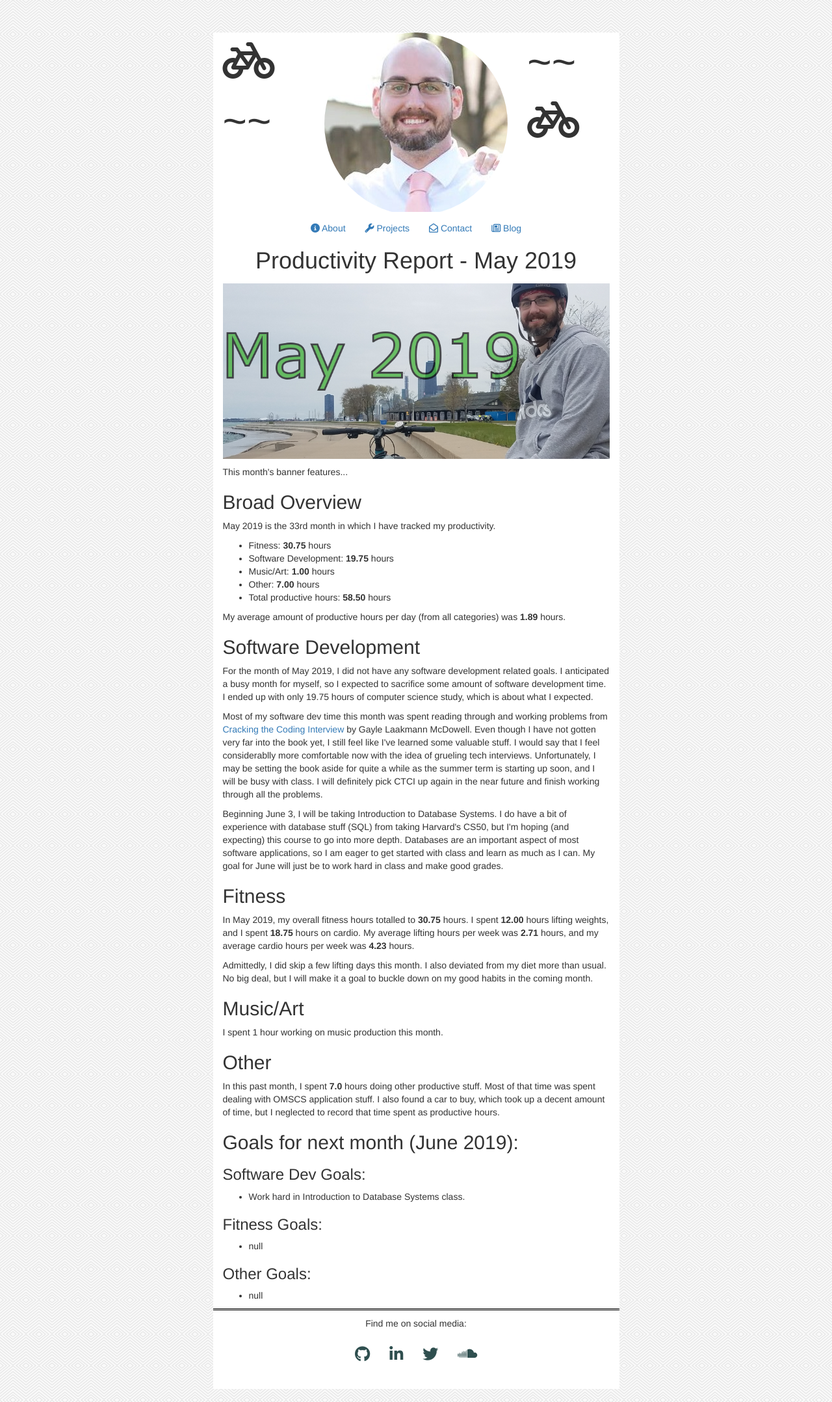
After one commit to I4N-T/site-2, a Django app: page /posts/May2019/ in a window 1280 px wide. The commit adds this page. Shown: the whole page at 65% size. Run offline with Django 3.2, Linux system fonts and the light colour scheme; some libraries are stand-ins or nearby versions.

Commit message:
uploading may 2019 blog

```diff
--- a/personal/templates/personal/blog.html
+++ b/personal/templates/personal/blog.html
@@ -12,6 +12,7 @@
             <h1 class="text-center" style="margin-top: -15px;">Blog Posts</h1>
 
 			{% load static %}
+			<a href="{% url 'posts' 'May2019' %}"><img class="img-responsive banner-img" src="{% static '/May2019.png' %}" alt="May 2019 Productivity Report" /></a>
 			<a href="{% url 'posts' 'April2019' %}"><img class="img-responsive banner-img" src="{% static '/April2019.png' %}" alt="April 2019 Productivity Report" /></a>
 			<a href="{% url 'posts' 'March2019' %}"><img class="img-responsive banner-img" src="{% static '/March2019.png' %}" alt="March 2019 Productivity Report" /></a>
 			<a href="{% url 'posts' 'February2019' %}"><img class="img-responsive banner-img" src="{% static '/Feb2019.png' %}" alt="February 2019 Productivity Report" /></a>
--- /dev/null
+++ b/personal/templates/personal/posts/May2019.html
@@ -0,0 +1,94 @@
+{% extends "personal/header.html" %}
+
+
+{% block content %}
+
+{% load static %}
+<div class="container-fluid">
+    <div class="row">
+        <div class="col-md-3"></div>
+
+        <div class="col-md-6" style="background-color: white;">
+            <h1 class="text-center" style="margin-top: -10px; padding-bottom: 5px;">Productivity Report - May 2019</h1>
+            <img class="img-responsive banner-img" src="{% static '/May2019.png' %}" alt="May 2019 banner" />
+
+            <p>This month's banner features...</p>
+            <h2>Broad Overview</h2>
+            <p>May 2019 is the 33rd month in which I have tracked my productivity.</p>
+            <ul>
+                <li>Fitness: <strong>30.75</strong> hours</li>
+                <li>Software Development: <strong>19.75</strong> hours</li>
+				<li>Music/Art: <strong>1.00</strong> hours</li>
+                <li>Other: <strong>7.00</strong> hours</li>
+                <li>Total productive hours: <strong>58.50</strong> hours</li>
+            </ul>
+            <p>My average amount of productive hours per day (from all categories) was <strong>1.89</strong> hours.</p>
+
+
+            <h2>Software Development</h2>
+            <p>For the month of May 2019, I did not have any software development related goals. I anticipated a busy month for myself, so I expected to sacrifice some amount of software development time. I ended up with only
+			19.75 hours of computer science study, which is about what I expected.</p>
+
+			<p>Most of my software dev time this month was spent reading through and working problems from <a href="http://www.crackingthecodinginterview.com/">Cracking the Coding Interview</a> by Gayle Laakmann McDowell. Even
+			though I have not gotten very far into the book yet, I still feel like I've learned some valuable stuff. I would say that I feel considerablly more comfortable now with the idea of grueling tech interviews. Unfortunately,
+			I may be setting the book aside for quite a while as the summer term is starting up soon, and I will be busy with class. I will definitely pick CTCI up again in the near future and finish working through all the problems.</p>
+
+			<p>Beginning June 3, I will be taking Introduction to Database Systems. I do have a bit of experience with database stuff (SQL) from taking Harvard's CS50, but I'm hoping (and expecting) this course to go into more depth.
+			Databases are an important aspect of most software applications, so I am eager to get started with class and learn as much as I can. My goal for June will just be to work hard in class and make good grades.</p>
+
+            <h2>Fitness</h2>
+            <p>In May 2019, my overall fitness hours totalled to <strong>30.75</strong> hours. I spent <strong>12.00</strong> hours lifting weights, and I spent <strong>18.75</strong> hours on cardio.
+			 My average lifting hours per week was <strong>2.71</strong> hours, and my average cardio hours per week was <strong>4.23</strong> hours.</p>
+
+			<p>Admittedly, I did skip a few lifting days this month. I also deviated from my diet more than usual. No big deal, but I will make it a goal to buckle down on my good habits in the coming month.<p>
+
+
+			<h2>Music/Art</h2>
+			<p>I spent 1 hour working on music production this month.</p>
+
+            <h2>Other</h2>
+            <p>In this past month, I spent <strong>7.0</strong> hours doing other productive stuff. Most of that time was spent dealing with OMSCS application stuff. I also found a car to buy, which took up a decent amount of time, but I
+			neglected to record that time spent as productive hours.</p>
+
+            <h2>Goals for next month (June 2019):</h2>
+            <h3>Software Dev Goals:</h3>
+            <ul>
+                <li>Work hard in Introduction to Database Systems class.</li>
+            </ul>
+            <h3>Fitness Goals:</h3>
+            <ul>
+				<li>null</li>
+            </ul>
+			<h3>Other Goals:</h3>
+            <ul>
+				<li>null</li>
+            </ul>
+
+
+			<div id="disqus_thread"></div>
+<script>
+
+/**
+*  RECOMMENDED CONFIGURATION VARIABLES: EDIT AND UNCOMMENT THE SECTION BELOW TO INSERT DYNAMIC VALUES FROM YOUR PLATFORM OR CMS.
+*  LEARN WHY DEFINING THESE VARIABLES IS IMPORTANT: https://disqus.com/admin/universalcode/#configuration-variables*/
+
+var disqus_config = function () {
+this.page.url = PAGE_URL;  // Replace PAGE_URL with your page's canonical URL variable
+this.page.identifier = PAGE_URL; // Replace PAGE_IDENTIFIER with your page's unique identifier variable
+};
+
+(function() { // DON'T EDIT BELOW THIS LINE
+var d = document, s = d.createElement('script');
+s.src = 'https://ianterry.disqus.com/embed.js';
+s.setAttribute('data-timestamp', +new Date());
+(d.head || d.body).appendChild(s);
+})();
+</script>
+<noscript>Please enable JavaScript to view the <a href="https://disqus.com/?ref_noscript">comments powered by Disqus.</a></noscript>
+
+        </div>
+        <div class="col-md-3"></div>
+    </div>
+</div>
+
+{% endblock %}
```
Also changed, not shown: static/personal/May2019.png (added).
